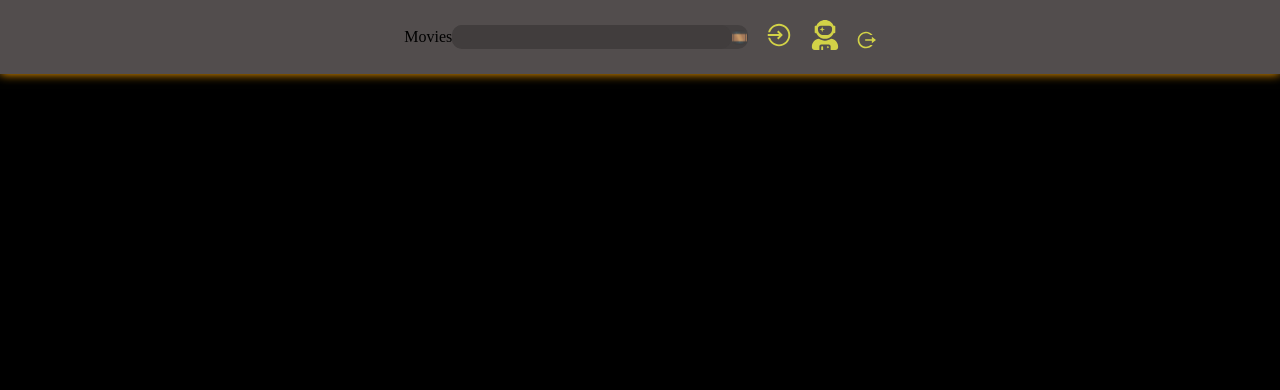
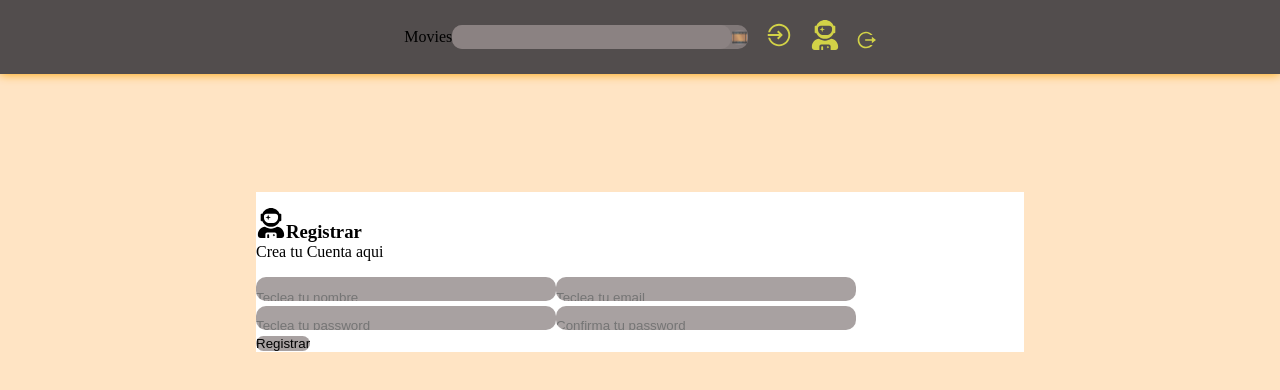
Before and after one commit to DielanRM/proyFullStkFront, a React (Vite) app in the folder frontProyFullstk/: page /register in a window 1280 px wide. Shown: the top 390 px of the page. Built offline with nearby package versions, Linux system fonts and the light colour scheme.

Commit message:
register y login

```diff
--- a/frontProyFullstk/src/App.jsx
+++ b/frontProyFullstk/src/App.jsx
@@ -1,7 +1,7 @@
 import { BrowserRouter as Router, Routes, Route} from 'react-router-dom'
 import Dashboard from'./pages/Dashboard'
-import Login from'./pages/Login'
-import Register from'./pages/Register'
+import Login from'./pages/login/Login'
+import Register from'./pages/register/Register'
 import NavBar from './components/navbar/NavBar'
 
 function App() {
--- a/frontProyFullstk/src/pages/Login.jsx
+++ /dev/null
@@ -1,9 +0,0 @@
-const Login = () => {
-  return (
-    <div>
-      <h1>login</h1>
-    </div>
-  )
-}
-
-export default Login
--- a/frontProyFullstk/src/pages/Register.jsx
+++ /dev/null
@@ -1,9 +0,0 @@
-const Register = () => {
-  return (
-    <div>
-      <h1>register</h1>
-    </div>
-  )
-}
-
-export default Register
--- /dev/null
+++ b/frontProyFullstk/src/pages/login/Login.jsx
@@ -0,0 +1,71 @@
+import { useState, useEffect } from "react"
+import { LiaSignInAltSolid } from "react-icons/lia";
+import './Login.scss'
+
+const Login = () => {
+
+  const [formData, setFormData] = useState({
+    nombre: '',
+    email: '',
+    password: '',
+    password2: ''
+  })
+
+  const { nombre, email, password, password2 } = formData
+
+  const onChange = (e) => {
+    setFormData((prevState) => ({
+      ...prevState,
+      [e.target.name]: e.target.value
+    }))
+  }
+
+  const onSubmit = (e) => {
+    e.preventDefault()
+  }
+
+  return (
+    <>
+      <div className="main-container">
+
+        <section className="form-container">
+          <h3>
+            <LiaSignInAltSolid size={30} />Login
+          </h3>
+          <p>
+            Teclea tus credenciales
+          </p>
+        </section>
+
+        <section className="form-container">
+          <form onSubmit={onSubmit}>
+            <div>
+              <input type="email"
+                className="form__form-group__input"
+                id="email"
+                name="email"
+                value={email}
+                placeholder="Teclea tu email"
+                onChange={onChange}
+              />
+              <input type="password"
+                className="form__form-group__input"
+                id="password"
+                name="password"
+                value={password}
+                placeholder="Teclea tu password"
+                onChange={onChange}
+              />
+            </div>
+
+            <button type="submit">Registrar</button>
+
+          </form>
+
+        </section>
+      </div>
+    </>
+  )
+}
+
+export default Login
--- /dev/null
+++ b/frontProyFullstk/src/pages/login/Login.scss
@@ -0,0 +1,19 @@
+@import '../../index.scss';
+@import '../../sass/abstracts/mixins';
+
+.main-container{
+    padding-left: 20%;
+    padding-top: 15%;
+    width: 80%;
+    .form-container{
+        padding-top: 1rem;
+        display: flex;
+        flex-direction: column;
+        background-color: white;
+        div{
+            .form__form-group__input{
+                padding-top: 1rem;
+            }
+        }
+    }
+}
--- /dev/null
+++ b/frontProyFullstk/src/pages/register/Register.jsx
@@ -0,0 +1,87 @@
+import { useState, useEffect } from "react"
+import { FaUserAstronaut } from "react-icons/fa";
+import './Register.scss'
+
+const Register = () => {
+
+  const [formData, setFormData] = useState({
+    nombre: '',
+    email: '',
+    password: '',
+    password2: ''
+  })
+
+  const { nombre, email, password, password2 } = formData
+
+  const onChange = (e) => {
+    setFormData((prevState) => ({
+      ...prevState,
+      [e.target.name]: e.target.value
+    }))
+  }
+
+  const onSubmit = (e) => {
+    e.preventDefault()
+  }
+
+  return (
+    <>
+      <div className="main-container">
+
+        <section className="form-container">
+          <h3>
+            <FaUserAstronaut size={30} />Registrar
+          </h3>
+          <p>
+            Crea tu Cuenta aqui
+          </p>
+        </section>
+
+        <section className="form-container">
+          <form onSubmit={onSubmit}>
+            <div>
+              <input type="text"
+                className="form__form-group__input"
+                id="nombre"
+                name="nombre"
+                value={nombre}
+                placeholder="Teclea tu nombre"
+                onChange={onChange}
+              />
+              <input type="email"
+                className="form__form-group__input"
+                id="email"
+                name="email"
+                value={email}
+                placeholder="Teclea tu email"
+                onChange={onChange}
+              />
+              <input type="password"
+                className="form__form-group__input"
+                id="password"
+                name="password"
+                value={password}
+                placeholder="Teclea tu password"
+                onChange={onChange}
+              />
+              <input type="password"
+                className="form__form-group__input"
+                id="password2"
+                name="password2"
+                value={password2}
+                placeholder="Confirma tu password"
+                onChange={onChange}
+              />
+            </div>
+
+            <button type="submit">Registrar</button>
+
+          </form>
+
+        </section>
+      </div>
+    </>
+  )
+}
+
+export default Register
--- /dev/null
+++ b/frontProyFullstk/src/pages/register/Register.scss
@@ -0,0 +1,19 @@
+@import '../../index.scss';
+@import '../../sass/abstracts/mixins';
+
+.main-container{
+    padding-left: 20%;
+    padding-top: 15%;
+    width: 80%;
+    .form-container{
+        padding-top: 1rem;
+        display: flex;
+        flex-direction: column;
+        background-color: white;
+        div{
+            .form__form-group__input{
+                padding-top: 1rem;
+            }
+        }
+    }
+}
--- a/frontProyFullstk/src/sass/abstracts/_colors.scss
+++ b/frontProyFullstk/src/sass/abstracts/_colors.scss
@@ -1,6 +1,6 @@
 $primary-color: rgb(210, 210, 71);
 $secondary-color: orange;
 $terciary-color: cyan;
-$primary-bg-color: black;
-$input-color:  rgba(64, 61, 61, 0.769);
+$primary-bg-color: bisque; //black
+$input-color:  rgba(142, 133, 133, 0.769);
 $elements-color: rgb(82, 77, 77);
```
